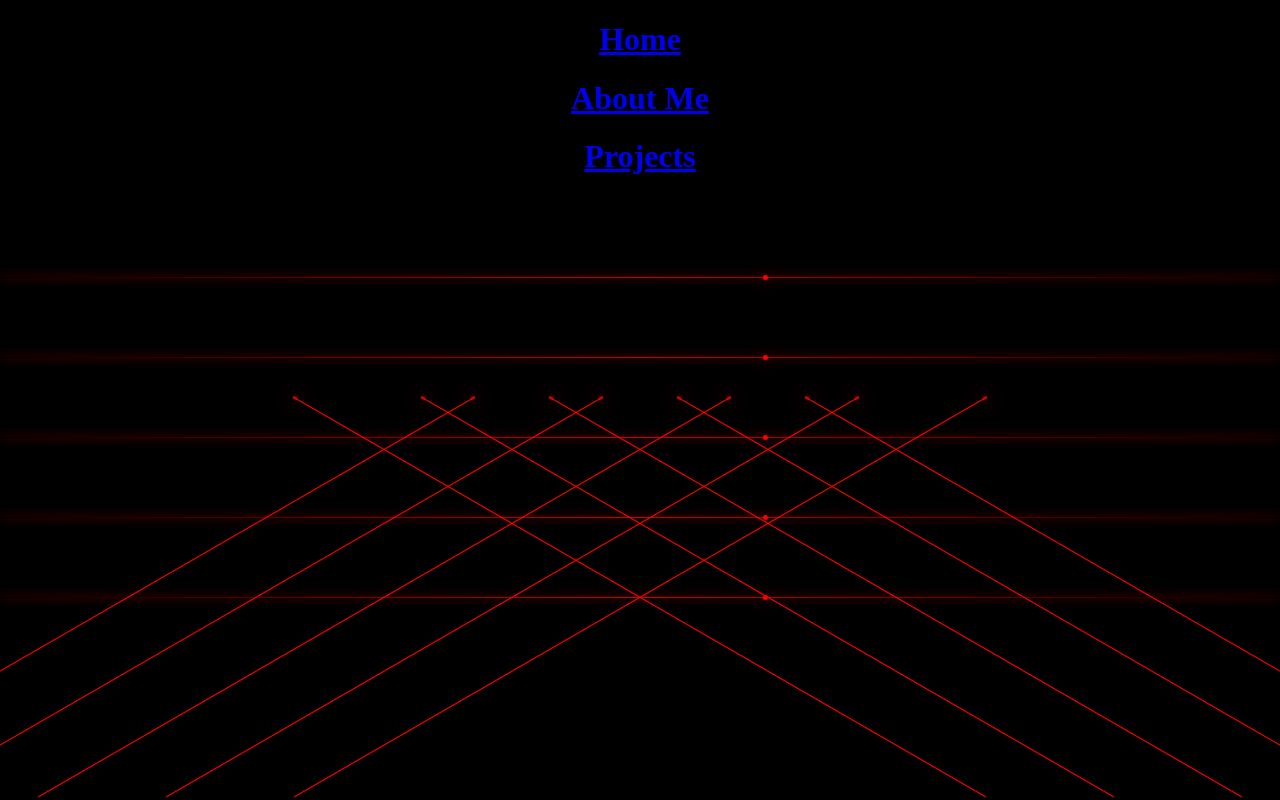
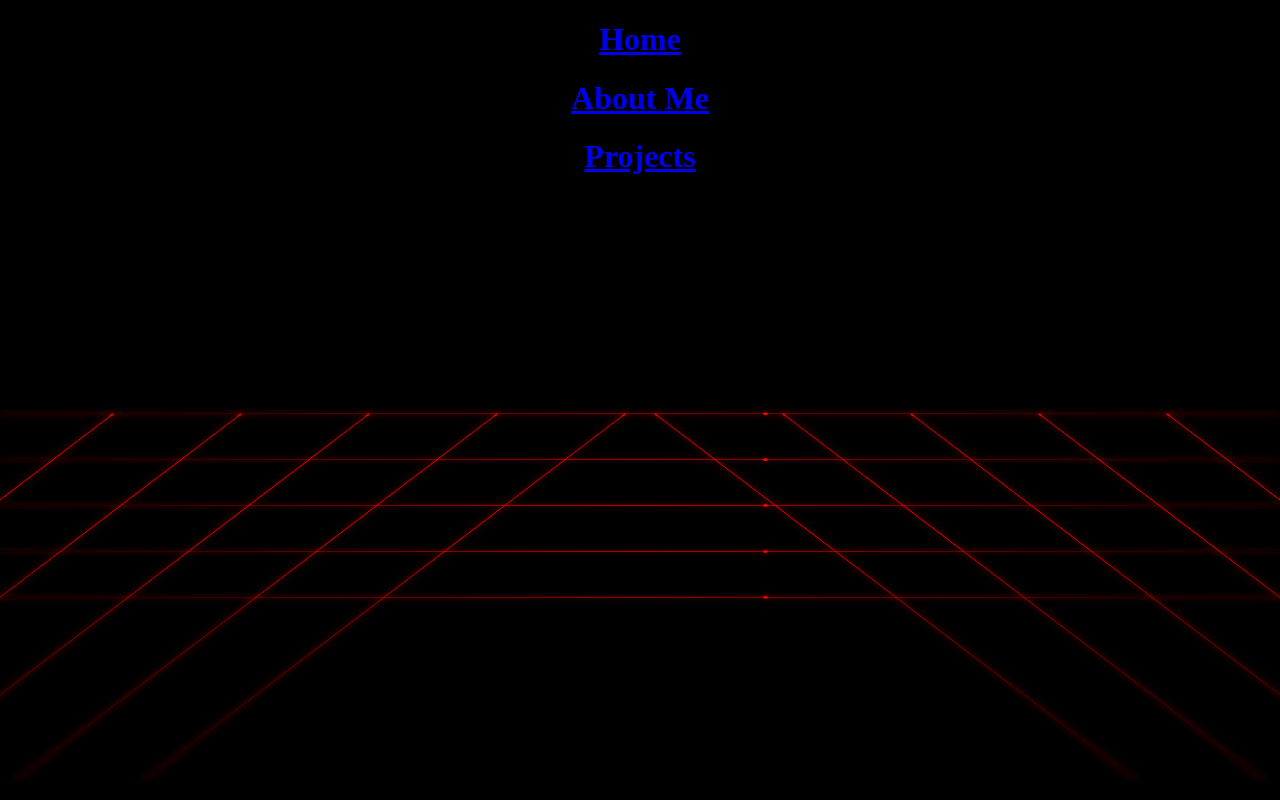
Before and after one commit to MaryJoP10/portfolio_web, a React (Create React App) app: page / in a window 1280 px wide. Built offline with nearby package versions, Linux system fonts and the light colour scheme.

Commit message:
floor grid finished

```diff
--- a/src/styles/home.css
+++ b/src/styles/home.css
@@ -10,7 +10,7 @@ html {
   position: relative;
   width: 100vw;
   height: 100vh;
-  transform: rotateX(0deg);
+  transform: rotateX(55deg);
 }
 
 .line-horizontal,
@@ -28,8 +28,11 @@ html {
 }
 
 .line-vertical {
-  width: 1px;;
+  width: 1px;
   height: 100%;
+  background: linear-gradient(to bottom, rgba(255, 0, 0, 1), rgba(255, 0, 0, 1), rgba(255, 0, 0, 0.5), rgba(255, 255, 255, 0));
+  box-shadow: 0 0 10px rgb(255, 0, 0);
+  animation: shine-vertical 10s infinite alternate;
 }
 
 .line-horizontal::before,
@@ -39,7 +42,6 @@ html {
   width: 5px;
   height: 5px;
   background: linear-gradient(to right, rgba(255, 255, 255, 0), rgba(255, 0, 0, 0.8) 50%, rgba(255, 255, 255, 0));
-
   border-radius: 50%;
   box-shadow: 0 0 20px rgba(255, 0, 0, 0.8);
 }
@@ -56,15 +58,11 @@ html {
 }
 
 .line-left {
-  transform: rotateY(-50deg);
-  transform: rotateX(50deg);
-  transform: rotateZ(60deg);
+  transform: translateX(-20vw) rotateZ(37deg);
 }
 
 .line-right {
-  transform: rotateY(-50deg);
-  transform: rotateX(50deg);
-  transform: rotateZ(-60deg);
+  transform: translateX(20vw) rotateZ(-37deg);
 }
 
 
```
Also changed, not shown: src/pages/home.js (indentation only).
